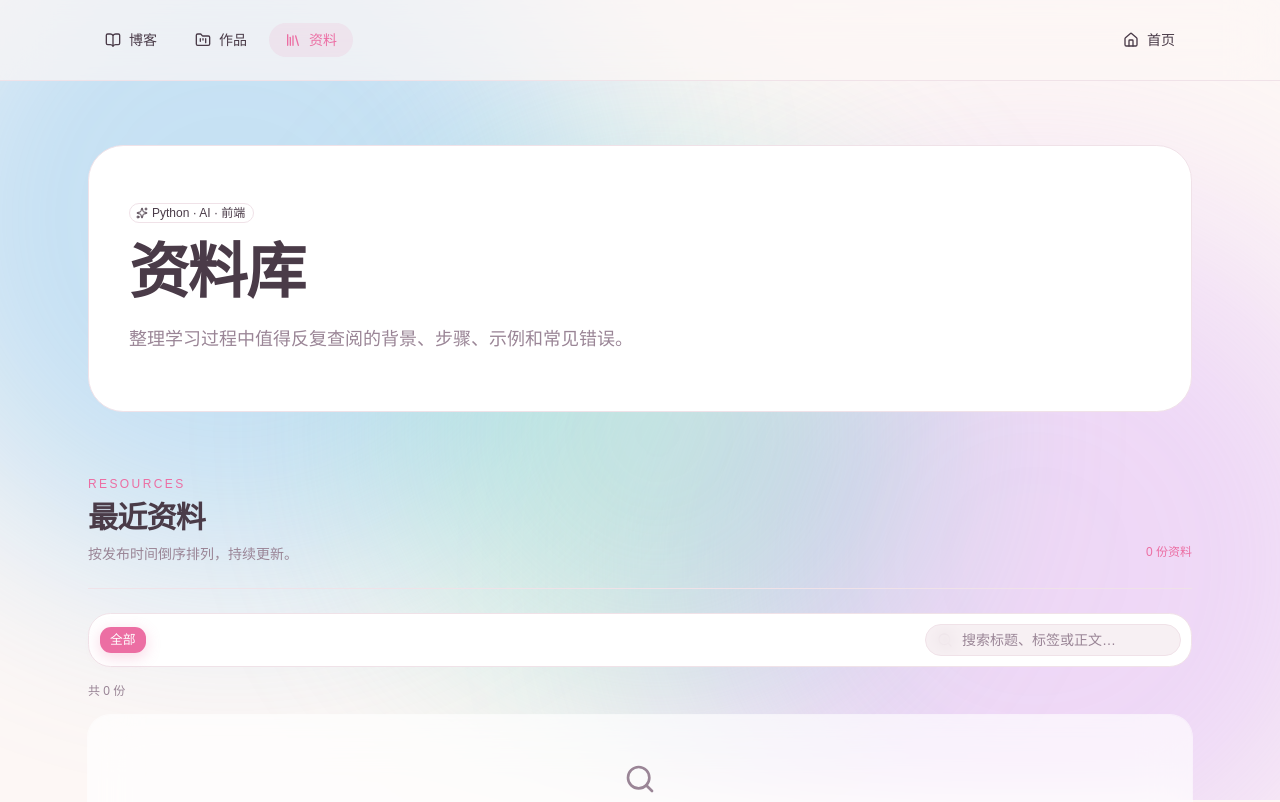
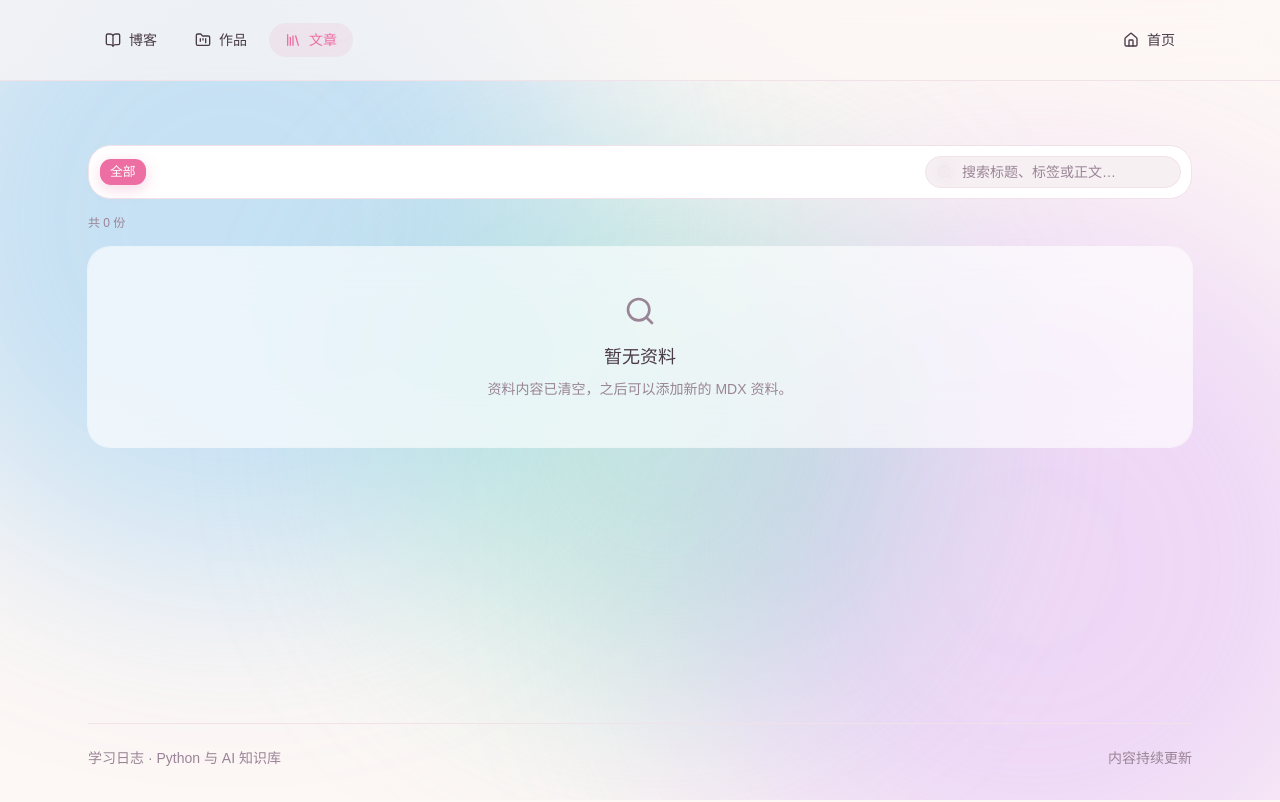
Before and after one commit to bsun9482-coder/bsun9482-coder.github.blog, a React (Vite) app: page /resources in a window 1280 px wide. Shown: the top 802 px of the page. Built offline with nearby package versions, Linux system fonts and the light colour scheme.

Commit message:
refactor(resources): 导航「资料」改「文章」，移除资料页 hero 与标题区块

```diff
--- a/src/config/site.ts
+++ b/src/config/site.ts
@@ -3,7 +3,7 @@ import { BookOpen, FolderKanban, Library } from "lucide-react"
 export const navigationItems = [
   { href: "/profile", label: "博客", icon: BookOpen },
   { href: "/works", label: "作品", icon: FolderKanban },
-  { href: "/resources", label: "资料", icon: Library },
+  { href: "/resources", label: "文章", icon: Library },
 ] as const
 
 /* 页面名（即导航标签）的唯一来源：document.title 与导航标签共用它，
@@ -147,8 +147,6 @@ export const siteContent = {
       empty: "暂无歌词",
     },
     resources: {
-      title: "资料库",
-      latestTitle: "最近资料",
       emptyResources: "暂无资料",
       noResults: "没有找到相关资料",
       emptyResourcesDescription: "资料内容已清空，之后可以添加新的 MDX 资料。",
--- a/src/pages/resources-page.tsx
+++ b/src/pages/resources-page.tsx
@@ -1,9 +1,8 @@
 import { useDeferredValue, useMemo, useState } from "react"
-import { SearchIcon, SparklesIcon, XIcon } from "lucide-react"
+import { SearchIcon, XIcon } from "lucide-react"
 
 import { ArticleCard } from "@/components/article/article-card"
 import { Container } from "@/components/layout/container"
-import { Badge } from "@/components/ui/badge"
 import { Button } from "@/components/ui/button"
 import { Card, CardContent } from "@/components/ui/card"
 import { Input } from "@/components/ui/input"
@@ -41,41 +40,8 @@ export function ResourcesPage() {
 
   return (
     <Container className="py-10 sm:py-16">
-      <section className="rounded-3xl border bg-card px-6 py-10 sm:px-10 sm:py-14">
-        <div className="max-w-3xl">
-          <Badge className="mb-5" variant="outline">
-            <SparklesIcon data-icon="inline-start" />
-            Python · AI · 前端
-          </Badge>
-          <h1 className="font-heading text-4xl font-semibold tracking-tight sm:text-6xl">
-            {siteContent.ui.resources.title}
-          </h1>
-          <p className="mt-5 max-w-2xl text-base leading-8 text-muted-foreground sm:text-lg">
-            整理学习过程中值得反复查阅的背景、步骤、示例和常见错误。
-          </p>
-        </div>
-      </section>
-
-      <section className="pt-16">
-        <div className="flex flex-col gap-5 border-b pb-6 sm:flex-row sm:items-end sm:justify-between">
-          <div>
-            <p className="text-xs font-medium tracking-[0.2em] text-primary">
-              RESOURCES
-            </p>
-            <h2 className="mt-2 text-3xl font-semibold tracking-tight">
-              {siteContent.ui.resources.latestTitle}
-            </h2>
-            <p className="mt-2 text-sm text-muted-foreground">
-              按发布时间倒序排列，持续更新。
-            </p>
-          </div>
-
-          <p className="text-xs text-primary tabular-nums sm:pb-1">
-            {posts.length} 份资料
-          </p>
-        </div>
-
-        <div className="mt-6 flex flex-col gap-3 rounded-xl border bg-card p-2.5 sm:flex-row sm:items-center">
+      <section>
+        <div className="flex flex-col gap-3 rounded-xl border bg-card p-2.5 sm:flex-row sm:items-center">
           <div
             aria-label="按分类筛选"
             className="flex flex-wrap gap-1.5"
```
